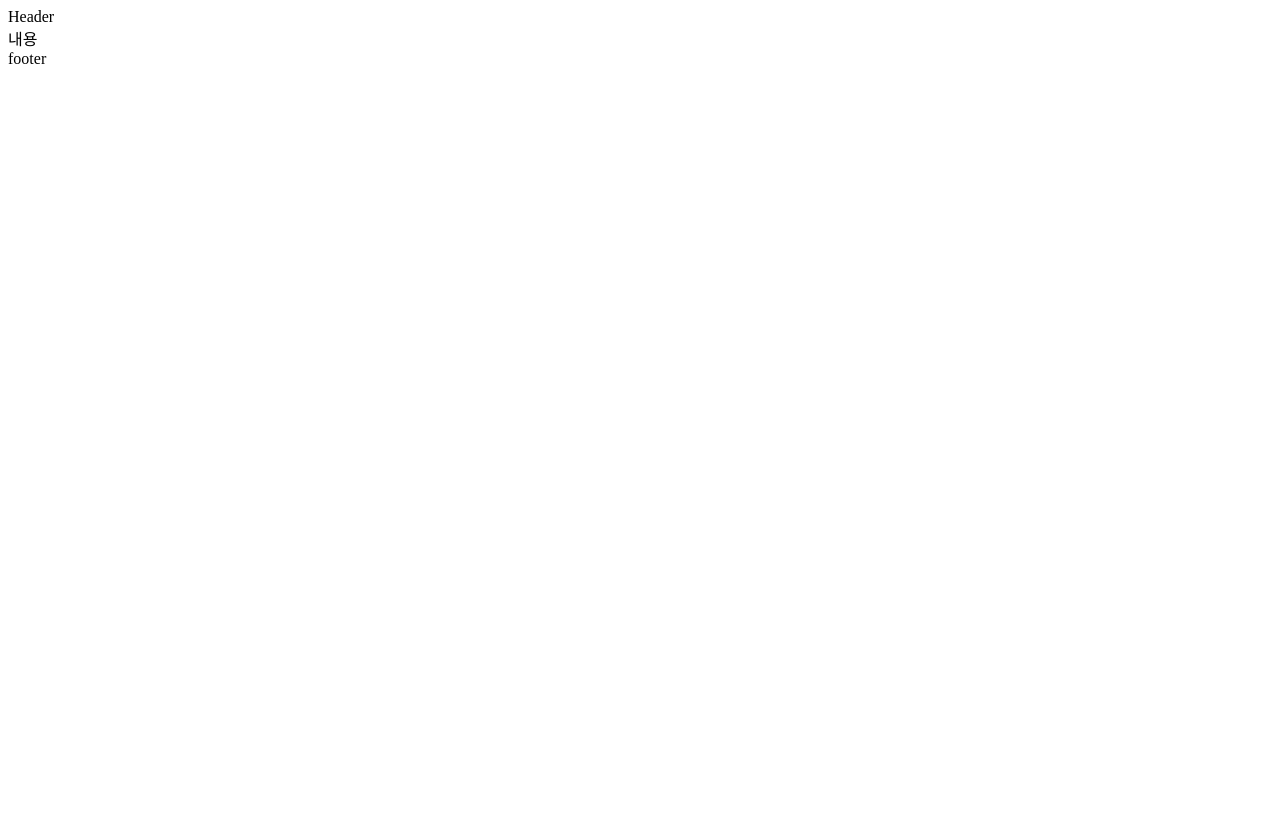
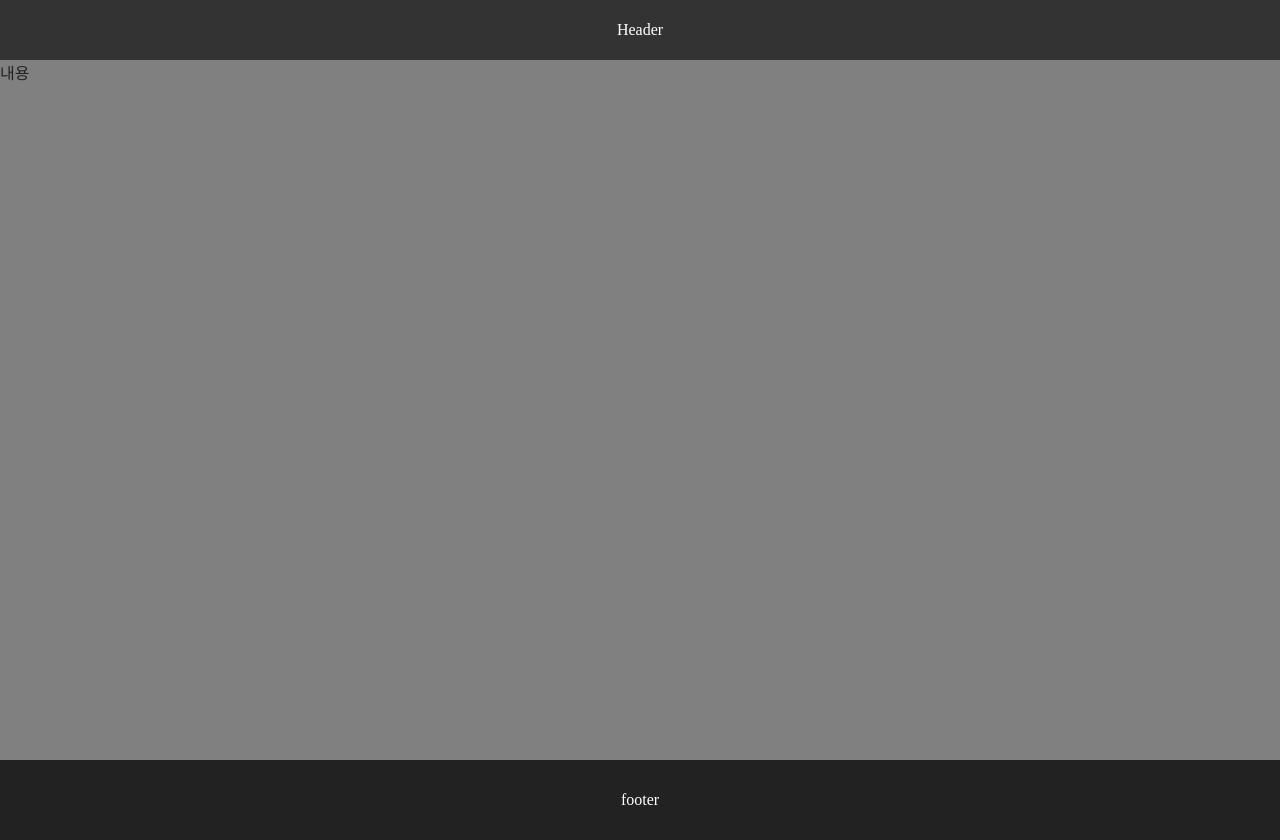
Before and after one commit to qkaxhfms/react-study-2020, a React (Create React App) app in the folder react-study-1/: page / in a window 1280 px wide. Before the commit the page ends 800 px from the top, so only its background shows below. Built offline with nearby package versions, Linux system fonts and the light colour scheme.

Commit message:
Add css file

```diff
--- a/react-study-1/src/component/Content.js
+++ b/react-study-1/src/component/Content.js
@@ -1,4 +1,5 @@
 import React from 'react';
+import '../css/content.css';
 
 function Content(){
     return <div id="content">내용</div>;
--- a/react-study-1/src/component/Footer.js
+++ b/react-study-1/src/component/Footer.js
@@ -1,4 +1,5 @@
 import React from 'react';
+import '../css/footer.css';
 
 function Footer(){
     return <footer>footer</footer>;
--- a/react-study-1/src/component/Header.js
+++ b/react-study-1/src/component/Header.js
@@ -1,4 +1,6 @@
 import React from 'react';
+import '../css/style.css';
+import '../css/header.css';
 
 function Header(){
     return <header>Header</header>;
--- /dev/null
+++ b/react-study-1/src/css/content.css
@@ -0,0 +1,8 @@
+@charset "utf-8";
+/* content */
+#content{
+    padding-top:60px;
+    height:700px;
+    background:gray;
+    color:#222;
+}
--- /dev/null
+++ b/react-study-1/src/css/footer.css
@@ -0,0 +1,9 @@
+@charset "utf-8";
+/* footer */
+footer{
+    height:80px;
+    line-height:80px;
+    background:#222;
+    color:#fff;
+    text-align: center;
+}
--- /dev/null
+++ b/react-study-1/src/css/header.css
@@ -0,0 +1,13 @@
+@charset "utf-8";
+/* header */
+header{
+    position: fixed;
+    left:0;
+    top:0;
+    width:100%;
+    height:60px;
+    background:#333;
+    line-height:60px;
+    text-align: center;
+    color:#fff;
+}
--- /dev/null
+++ b/react-study-1/src/css/style.css
@@ -0,0 +1,2 @@
+@charset "utf-8";
+*{margin:0;padding:0;}
```
